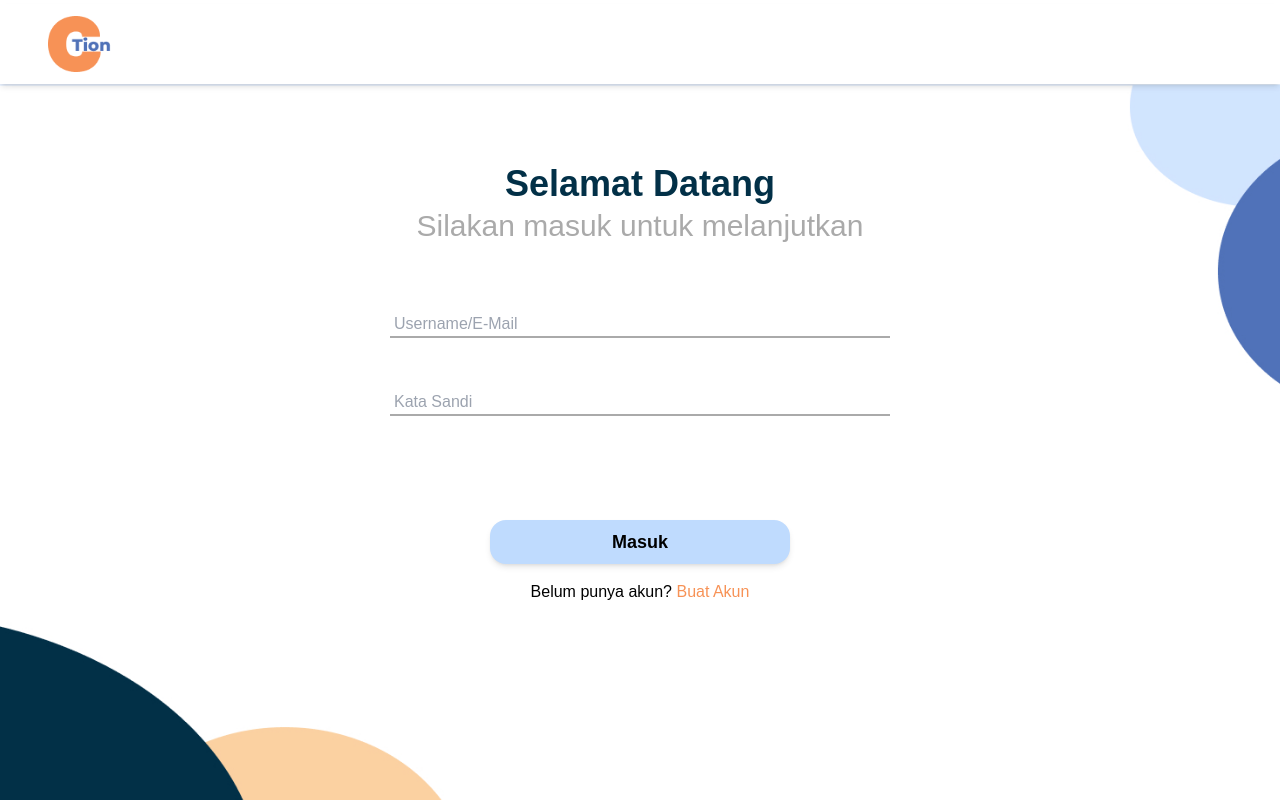
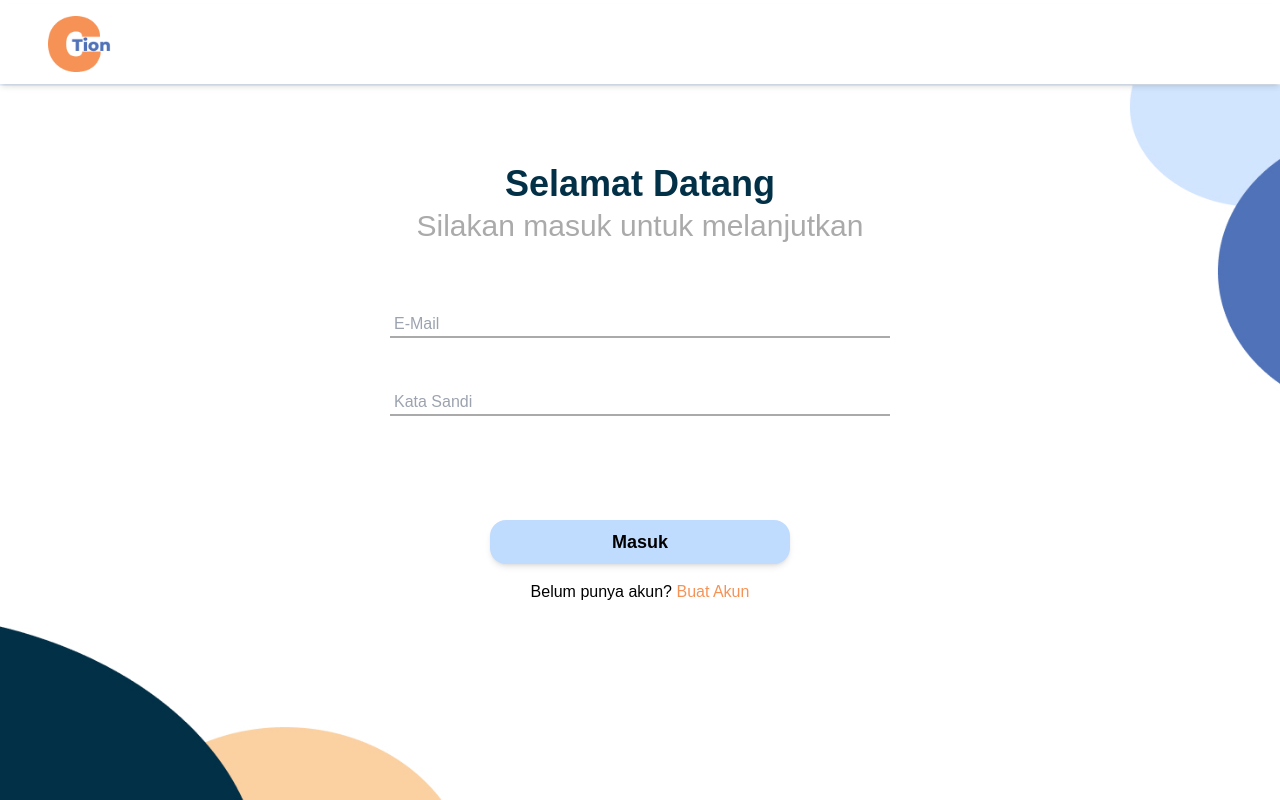
Before and after one commit to azami06mufa/ction, a Next.js app: page /signin in a window 1280 px wide. Built offline with nearby package versions, Linux system fonts and the light colour scheme; no server answers.

Commit message:
perubahan komponen

```diff
--- a/pages/signin.js
+++ b/pages/signin.js
@@ -73,7 +73,7 @@ const SignInPage = () => {
               className="form-field mt-1 p-2 text-gray-500 mb-6"
               id="email"
               autoFocus
-              placeholder="Username/E-Mail"
+              placeholder="E-Mail"
             ></input>
             {errors.email && (
               <div className="text-red-500">{errors.email.message}</div>
```
